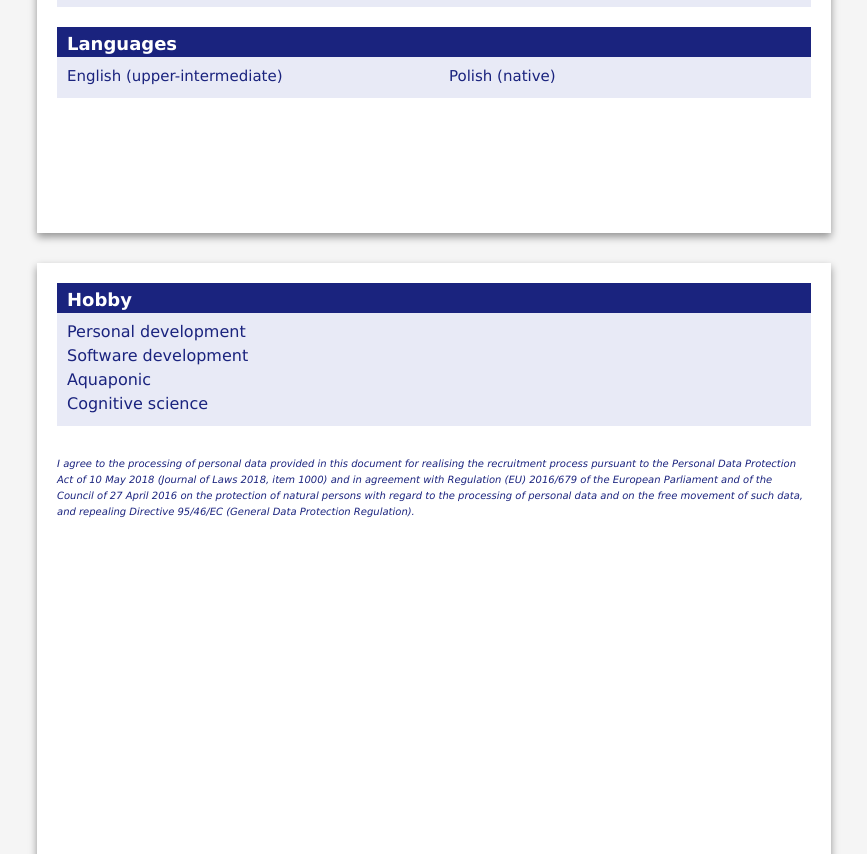
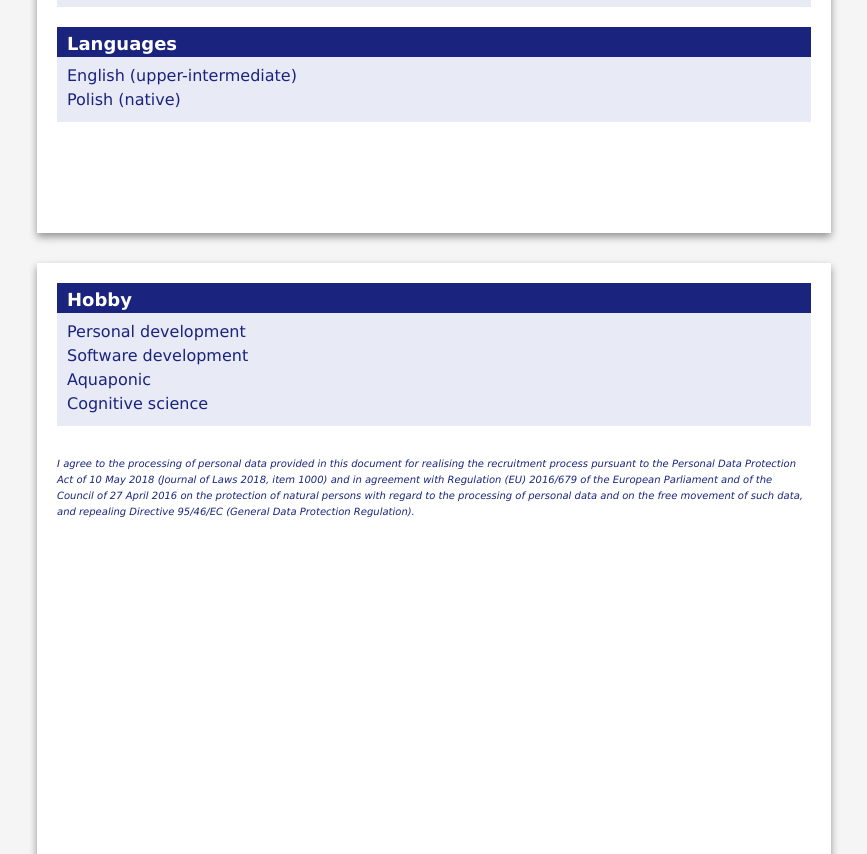
Before and after one commit to JulianKowalczuk/JulianKowalczuk.github.io, a plain HTML site: page index.html in a window 1280 px wide. Shown: the part 5532-6386 px from the top of the page, without its empty margins (206-1073 px from the left). Drawn offline with Linux system fonts and the light colour scheme.

Commit message:
Update index.html

```diff
--- a/index.html
+++ b/index.html
@@ -1138,8 +1138,8 @@
             <div class="fd-content-header">Languages</div>
 
             <div class="fd-content-details">
-              <div class="left-column">English (upper-intermediate)</div>
-              <div class="right-column">Polish (native)</div>
+              English (upper-intermediate)<br />
+              Polish (native)
             </div>
           </div>
         </div>
```
